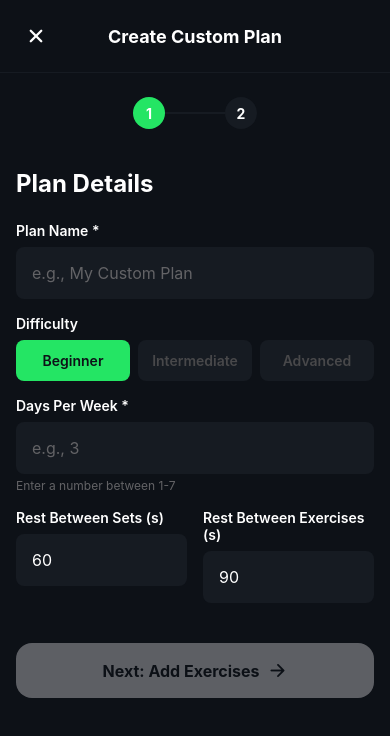
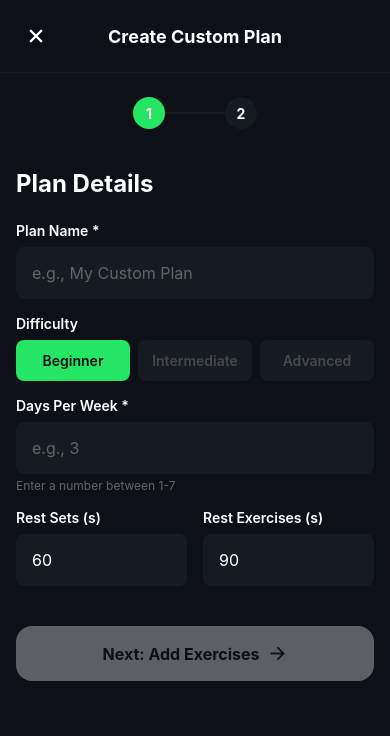
Before and after one commit to rahulreddyRR/Dumbbells, a React Native app: screen /CreateCustomPlan in a window 390 px wide. Shown: the top 736 px of the page. Built offline with nearby package versions, Linux system fonts and the light colour scheme.

Commit message:
feat: shorten rest period labels in the custom plan creation screen.

```diff
--- a/src/screens/workouts/CreateCustomPlanScreen.tsx
+++ b/src/screens/workouts/CreateCustomPlanScreen.tsx
@@ -350,7 +350,7 @@ export const CreateCustomPlanScreen: React.FC<Props> = ({ navigation }) => {
 
             <View style={styles.row}>
                 <View style={[styles.inputGroup, { flex: 1, marginRight: 8 }]}>
-                    <Text style={styles.label}>Rest Between Sets (s)</Text>
+                    <Text style={styles.label}>Rest Sets (s)</Text>
                     <TextInput
                         style={styles.input}
                         value={restBetweenSets}
@@ -363,7 +363,7 @@ export const CreateCustomPlanScreen: React.FC<Props> = ({ navigation }) => {
                 </View>
 
                 <View style={[styles.inputGroup, { flex: 1, marginLeft: 8 }]}>
-                    <Text style={styles.label}>Rest Between Exercises (s)</Text>
+                    <Text style={styles.label}>Rest Exercises (s)</Text>
                     <TextInput
                         style={styles.input}
                         value={restBetweenExercises}
```
